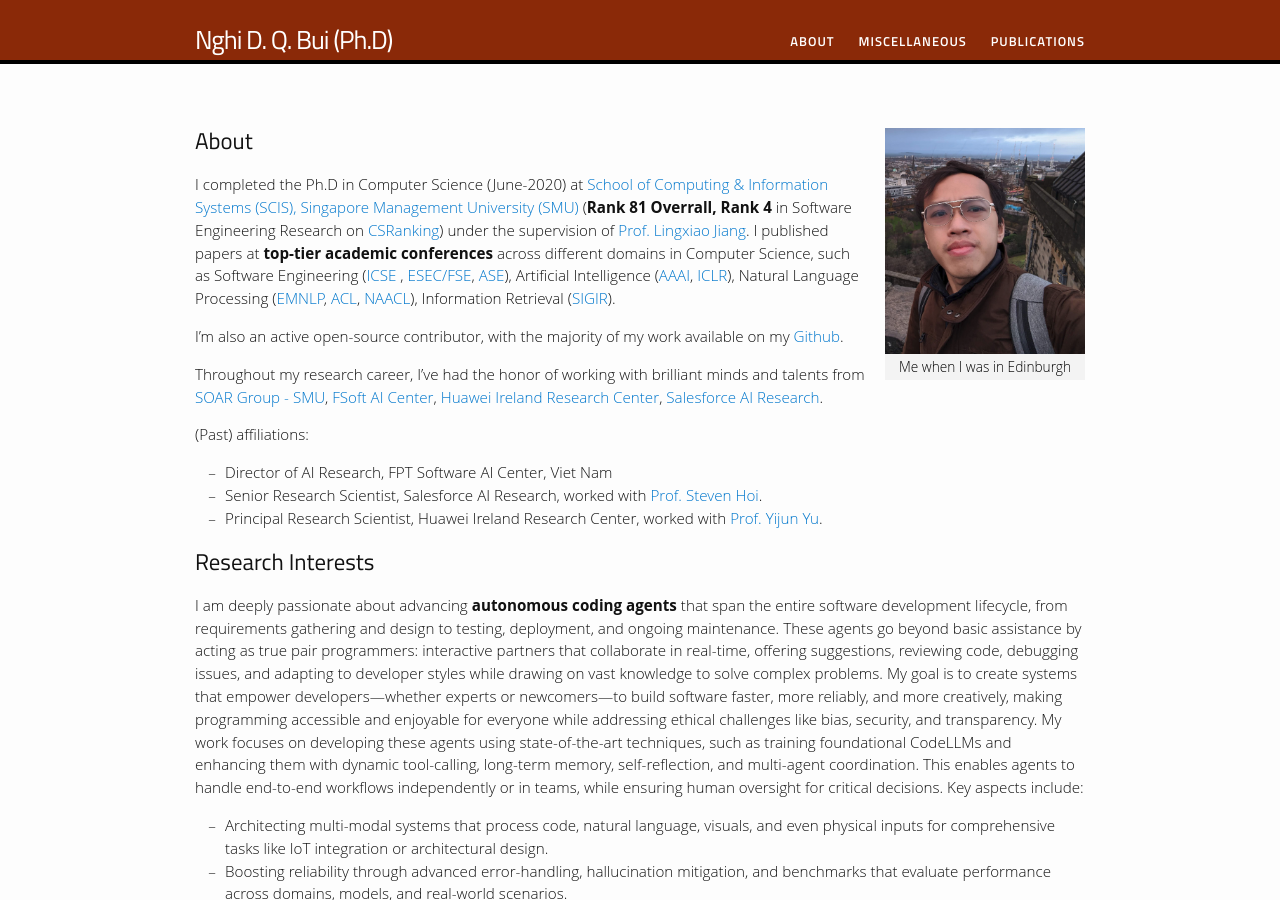
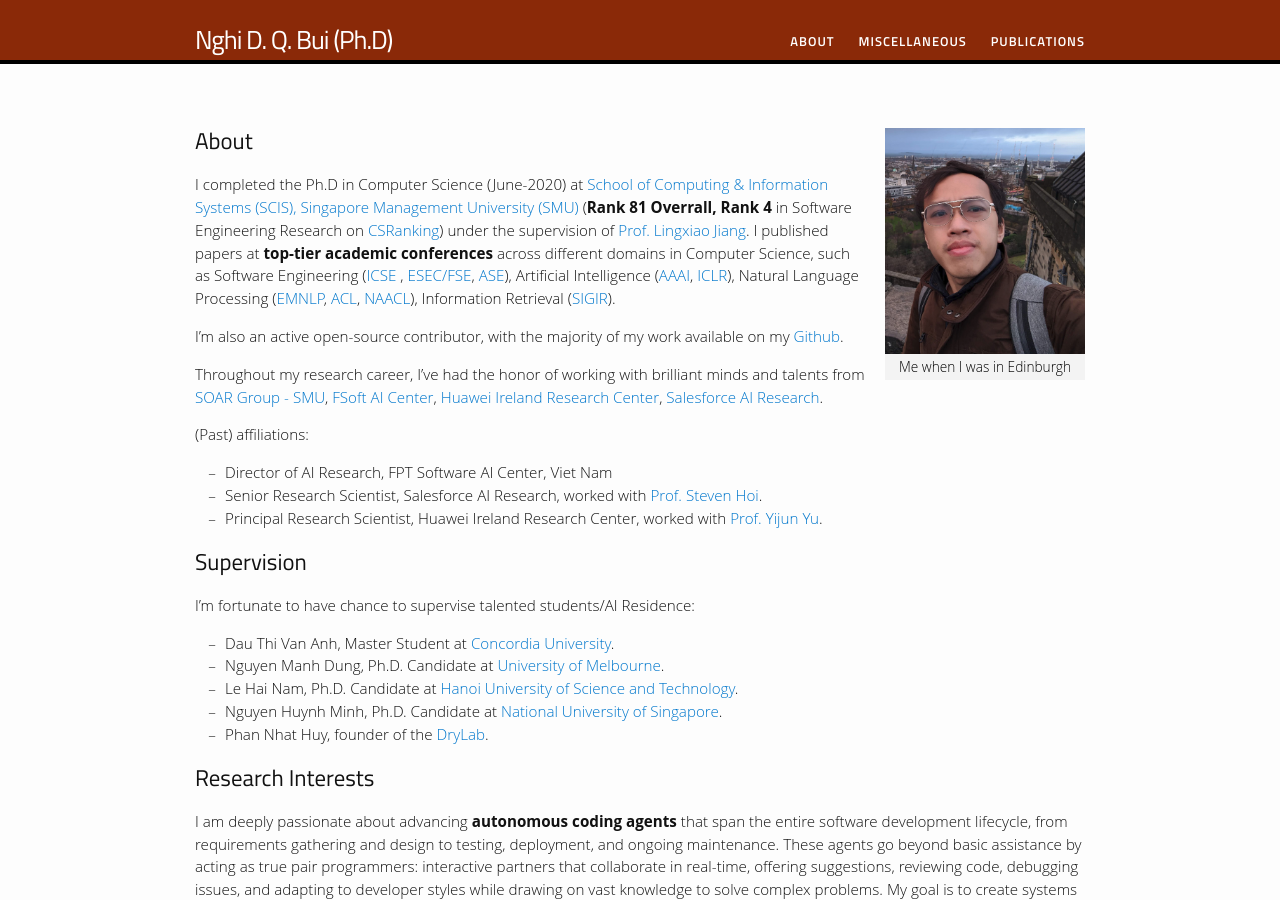
Before and after one commit to bdqnghi/bdqnghi.github.io, a Jekyll site: the page built from index.md, in a window 1280 px wide and 900 px high. Built offline with Jekyll 4.4.1, drawn with Linux system fonts in a browser that asks for light colours; nearby versions of some CDN libraries; some web fonts are replaced.

Commit message:
Update index.md

```diff
--- a/index.md
+++ b/index.md
@@ -17,6 +17,15 @@ Throughout my research career, I've had the honor of working with brilliant mind
 - Director of AI Research, FPT Software AI Center, Viet Nam
 - Senior Research Scientist, Salesforce AI Research, worked with <a href="https://sites.google.com/view/stevenhoi/home" target="_blank">Prof. Steven Hoi</a>.
 - Principal Research Scientist, Huawei Ireland Research Center, worked with <a href="https://scholar.google.com/citations?user=E5Z63aUAAAAJ&hl=en" target="_blank">Prof. Yijun Yu</a>.
+
+## Supervision
+
+I’m fortunate to have chance to supervise talented students/AI Residence:
+- Dau Thi Van Anh, Master Student at <a href="https://www.concordia.ca/" target="_blank">Concordia University</a>.
+- Nguyen Manh Dung, Ph.D. Candidate at <a href="https://www.unimelb.edu.au/" target="_blank">University of Melbourne</a>.
+- Le Hai Nam, Ph.D. Candidate at <a href="https://hust.edu.vn/" target="_blank">Hanoi University of Science and Technology</a>.
+- Nguyen Huynh Minh, Ph.D. Candidate at <a href="https://nus.edu.sg/" target="_blank">National University of Singapore</a>.
+- Phan Nhat Huy, founder of the <a href="https://www.thedrylab.com/" target="_blank">DryLab</a>.
 
 ## Research Interests
 
```
